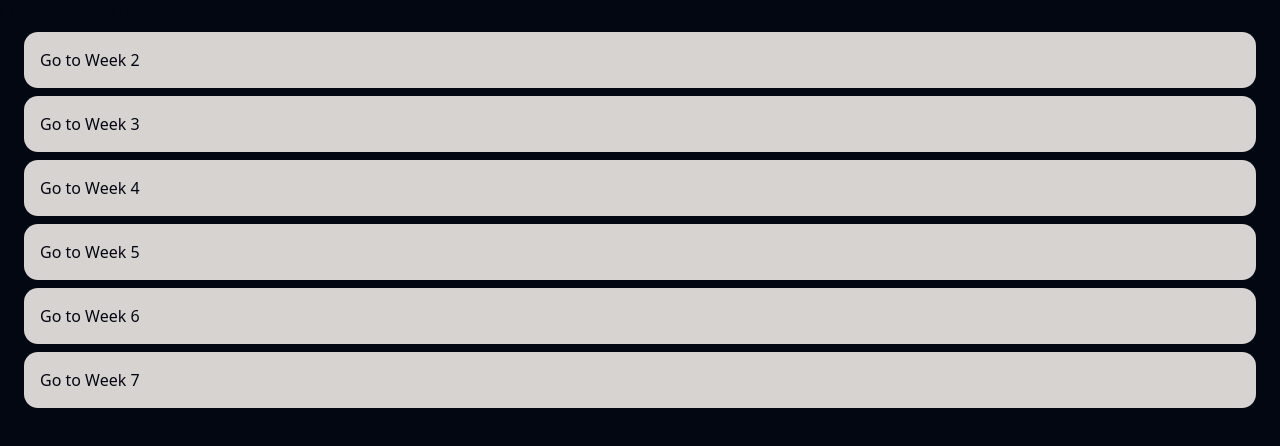
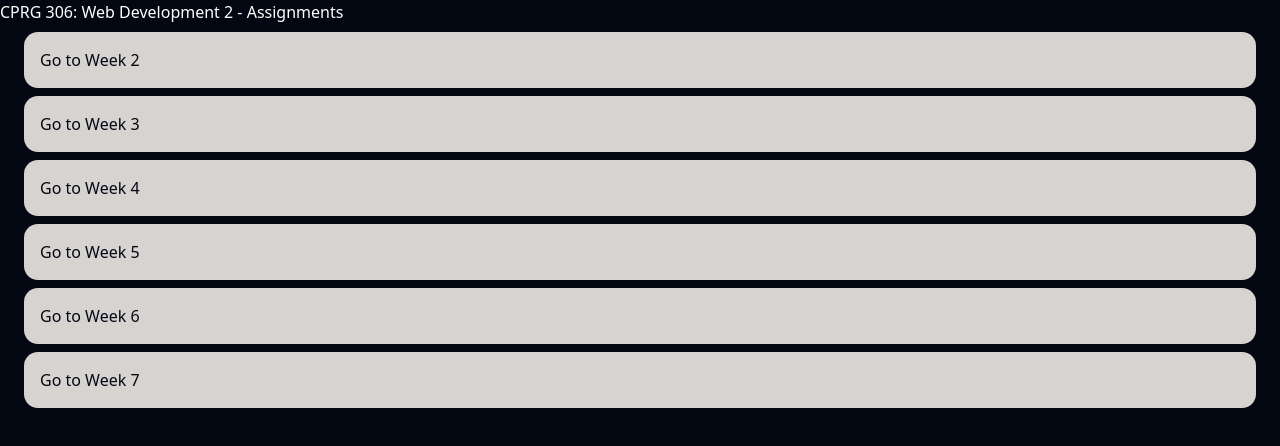
Before and after one commit to Santi447/cprg306-assignments, a Next.js app: page / in a window 1280 px wide. Shown: the top 446 px of the page. Built offline with nearby package versions, Linux system fonts and the light colour scheme.

Commit message:
noticed the root page title wasnt visable changed text colour to white

```diff
--- a/app/page.js
+++ b/app/page.js
@@ -4,7 +4,7 @@ import Link from "next/link";
 export default function Home() {
   return(
   <main>
-    <h1>CPRG 306: Web Development 2 - Assignments</h1>
+    <h1 className="text-white">CPRG 306: Web Development 2 - Assignments</h1>
     <ul className="my-2 mx-6">
       <li className="my-2 bg-stone-300 dark:bg-stone-600 p-4 rounded-xl">
         <p>
```
